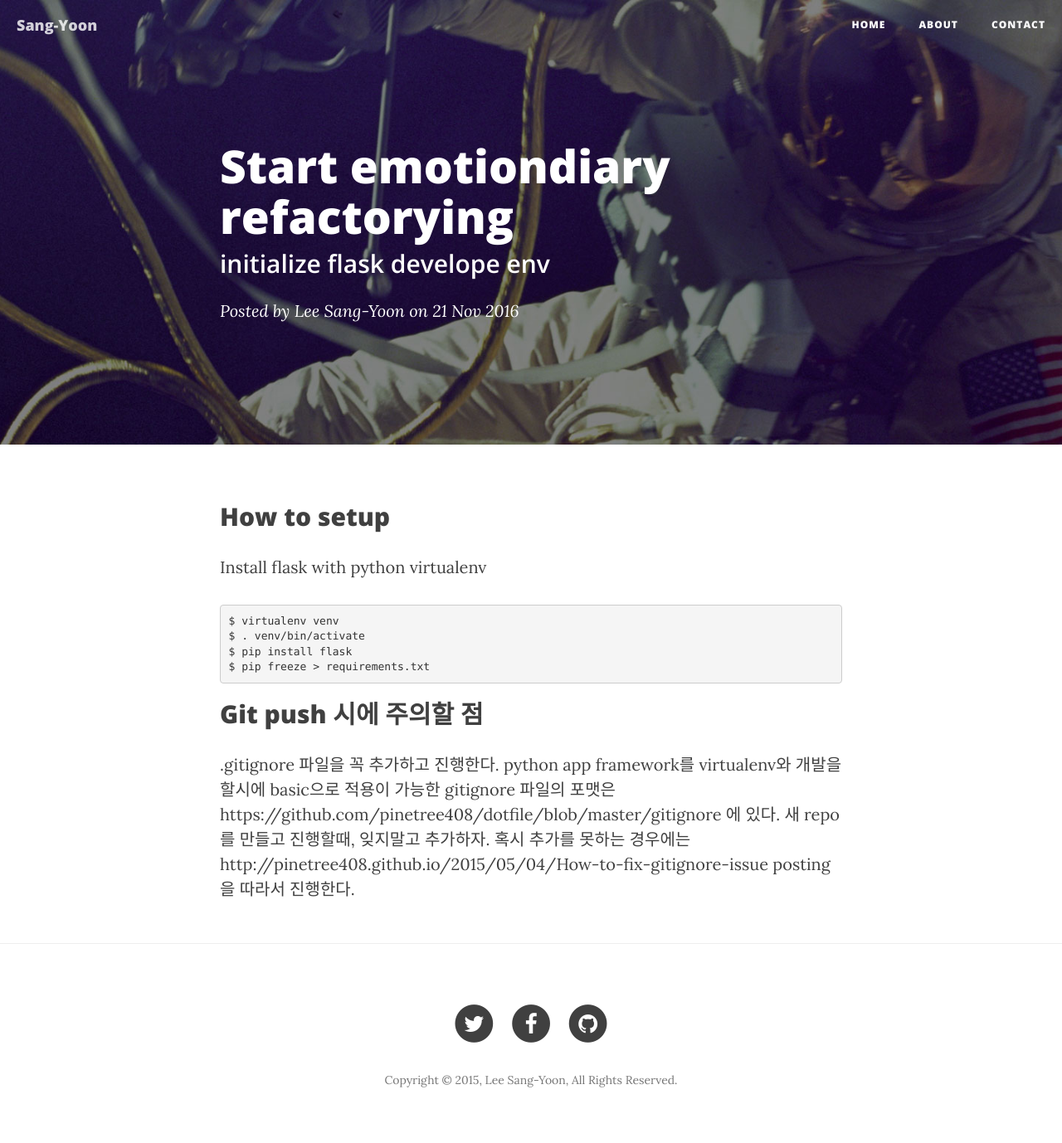
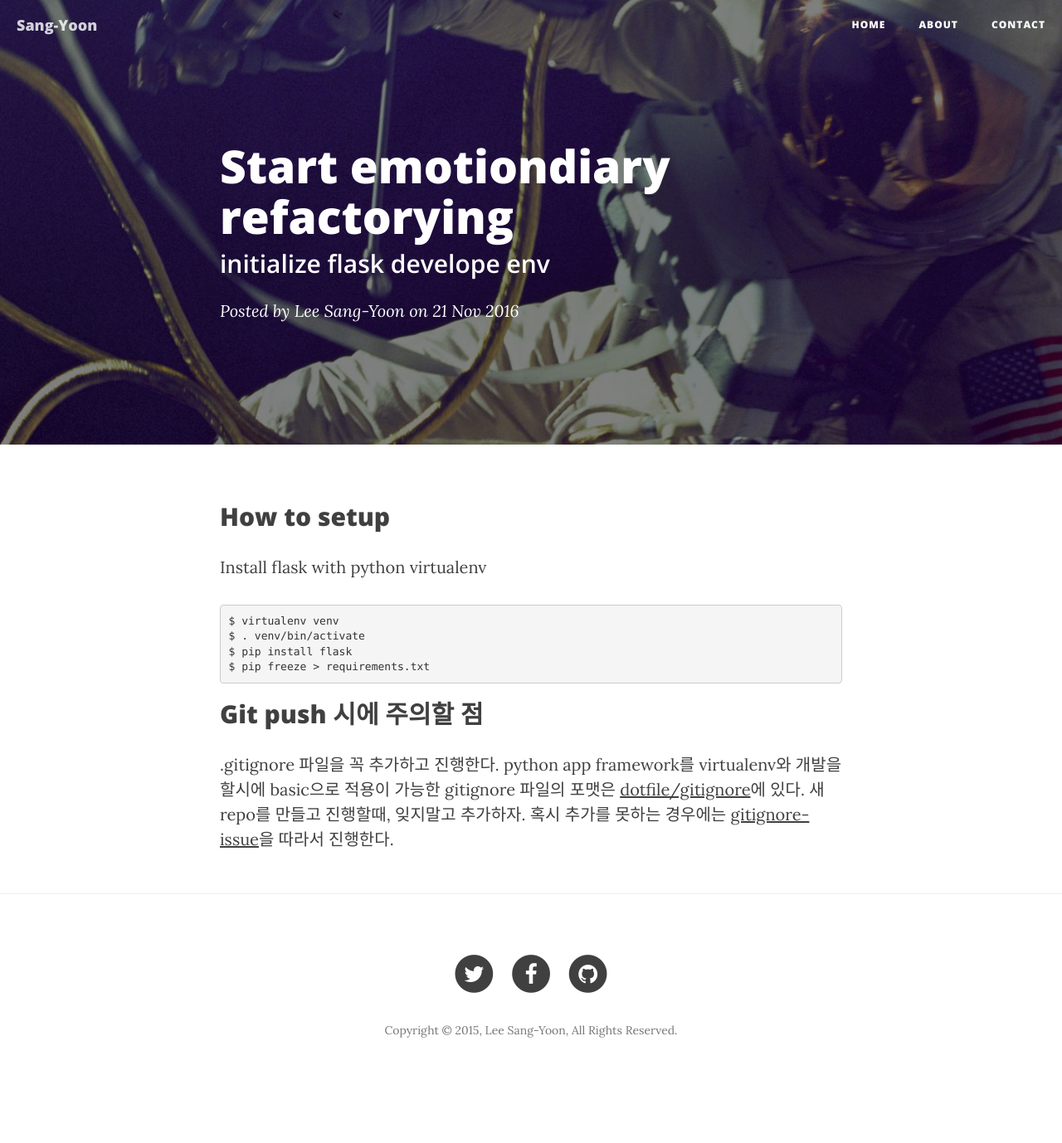
Before and after one commit to pinetree408/pinetree408.github.io, a Jekyll site: the page built from _posts/2016-11-21-start-emotiondiary-refactorying.md, in a window 1280 px wide. Shown: the whole page at 83% size. Built offline with Jekyll 4.4.1, drawn with Linux system fonts in a browser that asks for light colours; nearby versions of some CDN libraries; after the commit the page ends 1318 px from its top, so only the background shows below that.

Commit message:
Fix link on 11/21 posting

```diff
--- a/_posts/2016-11-21-start-emotiondiary-refactorying.md
+++ b/_posts/2016-11-21-start-emotiondiary-refactorying.md
@@ -16,6 +16,6 @@ $ pip freeze > requirements.txt
 
 ## Git push 시에 주의할 점
 .gitignore 파일을 꼭 추가하고 진행한다. python app framework를 virtualenv와 개발을 할시에 basic으로 적용이 가능한 gitignore 파일의 포맷은
-https://github.com/pinetree408/dotfile/blob/master/gitignore 에 있다.
+[dotfile/gitignore](https://github.com/pinetree408/dotfile/blob/master/gitignore)에 있다.
 새 repo를 만들고 진행할때, 잊지말고 추가하자.
-혹시 추가를 못하는 경우에는 http://pinetree408.github.io/2015/05/04/How-to-fix-gitignore-issue posting 을 따라서 진행한다.
+혹시 추가를 못하는 경우에는 [gitignore-issue](http://pinetree408.github.io/2015/05/04/How-to-fix-gitignore-issue posting)을 따라서 진행한다.
```
